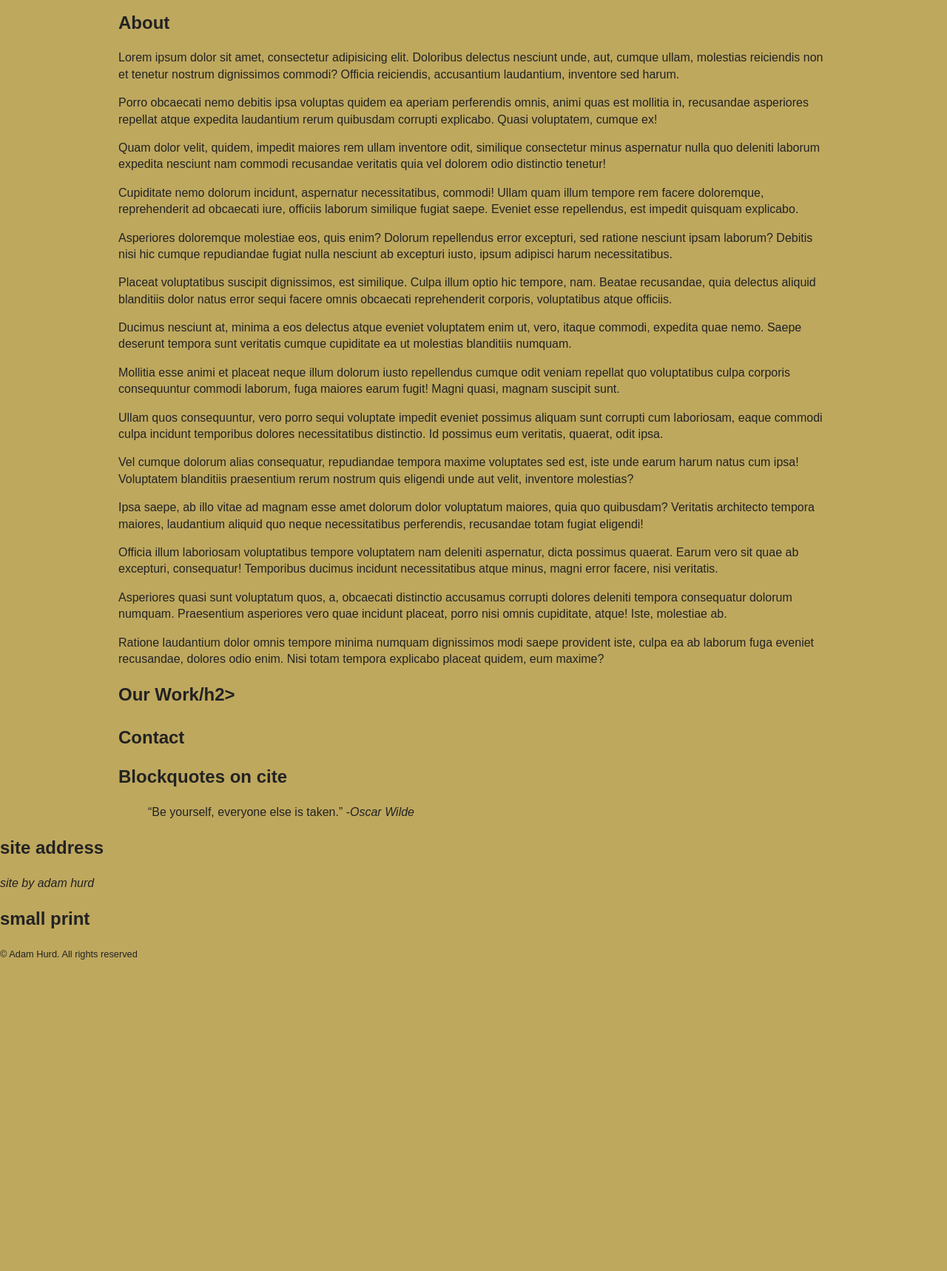
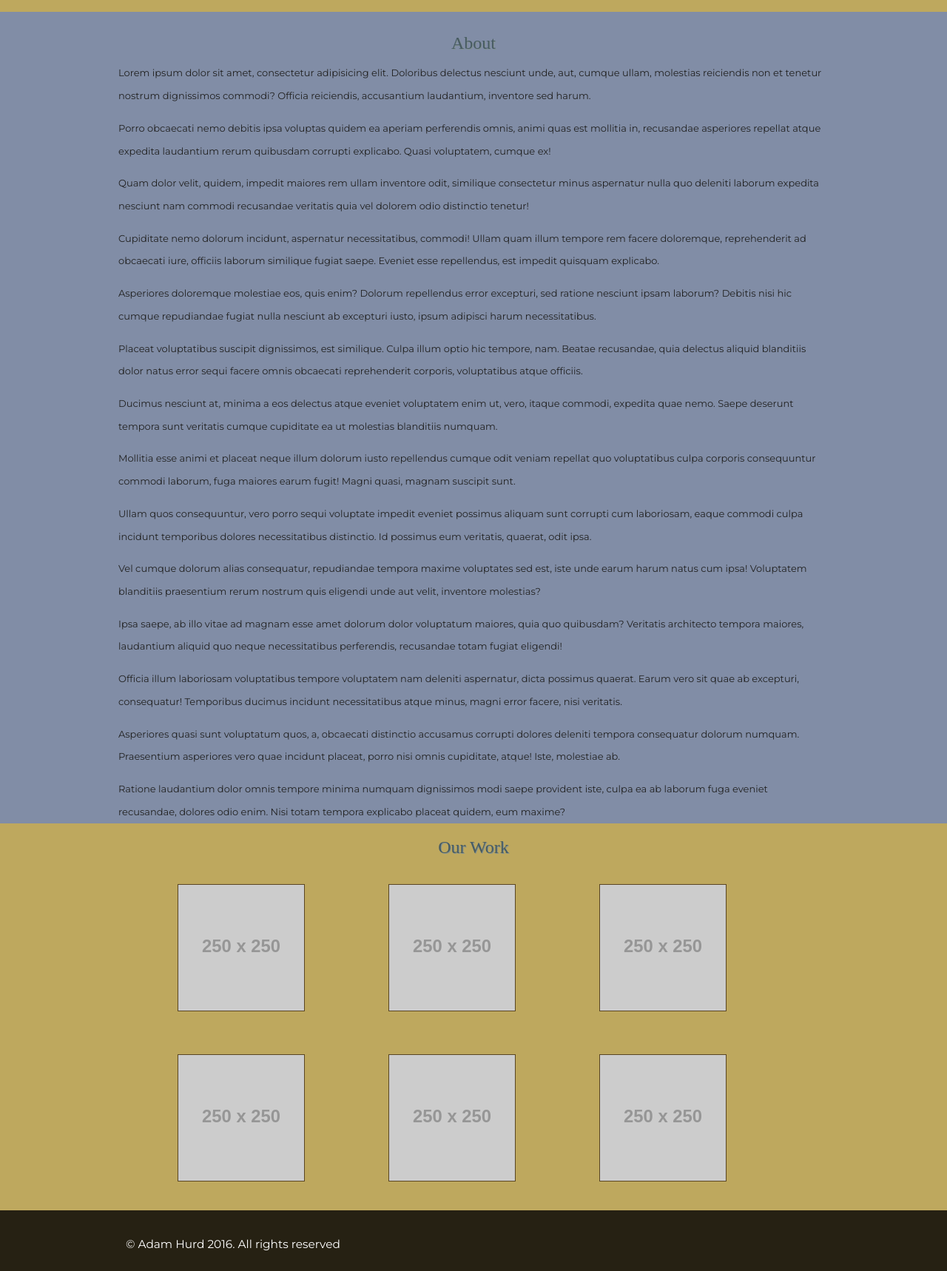
Before and after one commit to adamhurd/faux-company, a plain HTML site: page index.html in a window 1280 px wide. Shown: the part 522-2240 px from the top of the page at 74% size. Before the commit the page ends 1839 px from the top, so only its background shows below. Drawn offline with nearby package versions, Linux system fonts and the light colour scheme; placeholder pictures from the web are drawn by us; a script that the page names is missing.

Commit message:
Formatting, layout

```diff
--- a/index.html
+++ b/index.html
@@ -7,6 +7,7 @@
         <meta name="description" content="">
         <meta name="viewport" content="width=device-width, initial-scale=1">
 
+
         <link rel="apple-touch-icon" href="apple-touch-icon.png">
         <!-- Place favicon.ico in the root directory -->
         <link rel="stylesheet" href="css/normalize.css">
@@ -14,12 +15,6 @@
         <script src="js/vendor/modernizr-2.8.3.min.js"></script>
     </head>
     <body>
-        <!--[if lt IE 8]>
-            <p class="browserupgrade">You are using an <strong>outdated</strong> browser. Please <a href="http://browsehappy.com/">upgrade your browser</a> to improve your experience.</p>
-        <![endif]-->
-
-        <!-- Add your site or application content here -->
-
         <div class="top">
         <div class="container">
             <header>
@@ -30,22 +25,26 @@
                     <ul>
                         <li><a href="#"><i class='icon-home'></i>Home</a></li>
                         <li><a href="#">About</a></li>
+                        <li><a href="#">Our Work</a></li>
                         <li><a href="#">Contact</a></li>
-                        <li><a href="#">Our Work</a></li>
+
                     </ul>
                 </ul>
             </nav>
         </div> <!--End Container-->
         </div> <!--End Top-->
-        <div class="container">
-            <main>
+
+
     <!--             <p><time datetime="2016-09-20T18:00" pubdate="pubdate">
                 September 20th, 2016 6:00pm time
                 </p> -->
+        <div class="container">
             <figure>
-                    <img src="http://placehold.it/960x500">
+                    <img src="http://placehold.it/900x500">
             </figure>
-            <section>
+        </div>
+        <div class="about">
+            <section class="container">
                 <h2>About</h2>
                 <p>Lorem ipsum dolor sit amet, consectetur adipisicing elit. Doloribus delectus nesciunt unde, aut, cumque ullam, molestias reiciendis non et tenetur nostrum dignissimos commodi? Officia reiciendis, accusantium laudantium, inventore sed harum.</p>
                 <p>Porro obcaecati nemo debitis ipsa voluptas quidem ea aperiam perferendis omnis, animi quas est mollitia in, recusandae asperiores repellat atque expedita laudantium rerum quibusdam corrupti explicabo. Quasi voluptatem, cumque ex!</p>
@@ -61,58 +60,47 @@
                 <p>Officia illum laboriosam voluptatibus tempore voluptatem nam deleniti aspernatur, dicta possimus quaerat. Earum vero sit quae ab excepturi, consequatur! Temporibus ducimus incidunt necessitatibus atque minus, magni error facere, nisi veritatis.</p>
                 <p>Asperiores quasi sunt voluptatum quos, a, obcaecati distinctio accusamus corrupti dolores deleniti tempora consequatur dolorum numquam. Praesentium asperiores vero quae incidunt placeat, porro nisi omnis cupiditate, atque! Iste, molestiae ab.</p>
                 <p>Ratione laudantium dolor omnis tempore minima numquam dignissimos modi saepe provident iste, culpa ea ab laborum fuga eveniet recusandae, dolores odio enim. Nisi totam tempora explicabo placeat quidem, eum maxime?</p>
+            </section>
+        </div>
 
-                </p>
+<!--         <div> -->
+
+            <section class="ourwork container">
+
+                <h2>Our Work</h2>
+                <ul>
+                    <li>
+                        <figure><img src="http://placehold.it/250x250"></figure>
+                    </li>
+                    <li>
+                        <figure><img src="http://placehold.it/250x250"></figure>
+                    </li>
+                    <li>
+                        <figure><img src="http://placehold.it/250x250"></figure>
+                    </li>
+                    <li>
+                        <figure><img src="http://placehold.it/250x250"></figure>
+                    </li>
+                    <li>
+                        <figure><img src="http://placehold.it/250x250"></figure>
+                    </li>
+                    <li>
+                        <figure><img src="http://placehold.it/250x250"></figure>
+                    </li>
+                </ul>
             </section>
-            <section>
-                <h2>Our Work/h2>
-                <p>
-
-                </p>
-    <!--             <figure>
-                    <img src="images/keytar.jpg" alt="korg keytar">
-                    <figcaption>Korg RK-100 (1984) MIDI remote controller</figcaption>
-                </figure> -->
+<!--         </div> -->
 
 
-
-               <!--  <blockquote cite="http://pinterest.com/sylvesterhiew/hipster-quotes/">
-                <p>
-                    <q>Be yourself, everyone else is taken.</q> -<cite>Oscar Wilde</cite>
-                </p>
-                </blockquote> -->
-            </section>
-            <section>
-
-                <h2>Contact</h2>
-                <p>
-
-                </p>
-    <!--             <figure>
-                    <img src="images/keytar.jpg" alt="korg keytar">
-                    <figcaption>Korg RK-100 (1984) MIDI remote controller</figcaption>
-                </figure> -->
-
-
-
-                <h2>Blockquotes on cite</h2>
-                <blockquote cite="http://pinterest.com/sylvesterhiew/hipster-quotes/">
-                <p>
-                    <q>Be yourself, everyone else is taken.</q> -<cite>Oscar Wilde</cite>
-                </p>
-                </blockquote>
-            </section>
-            </main>
         </div>
 
-        <footer>
-            <h2>site address</h2>
-            <address>site by adam hurd</address>
+        <div class="footer">
 
-            <h2>small print</h2>
-            <p><small>&copy; Adam Hurd. All rights reserved</small></p>
+        <footer class="container">
 
+            <p><small>&copy; Adam Hurd 2016. All rights reserved</small></p>
         </footer>
+        </div>
 
 
         <script src="https://code.jquery.com/jquery-1.12.0.min.js"></script>
--- a/scss/_base.scss
+++ b/scss/_base.scss
@@ -5,20 +5,80 @@
 @import url('https://use.fontawesome.com/74b492a4aa.js');
 
 body {
+	font-family: $font-primary;
+	font-size: 1.2rem;
+	line-height: 160%;
 	background: darken($paleyellow, 30);
 	color: rgba;$darkblue: 80;
+
+#{headings()} {
+	font-family: $font-secondary;
+	font-weight: normal;
+	color: $darkgray;
+	@include text-shadow($lightgray 1px 1px);
+}
+
+
+h1 {
+	font-size: 2.2rem;
+	color: ($darkblue, 25);
+	// margin-bottom: .4rem;
+	padding-left: 20px;
+
+}
+
+h2 {
+	font-size: 1.5rem;
+	line-height: 100%;
+	margin: 20px 0 0 0;
+	color: $darkgray;
+}
+
+a {
+	text-decoration: underline;
+	color: mediumgray;
+	&:hover {
+		color: $orange;
+	}
+}
+
+p {
+	margin-bottom: 10px;
+}
+
+.small {
+	font-size: 1rem;
+	color: $blue;
+}
+
 }
 .top {
    	 background: rgba(0,0,0,.8);
    	 position: fixed;
    	 width: 100%;
-   	 margin-top: auto;
-   	 margin-bottom: auto;
+   	 top: 0px;
+   	 left:0px;
+	 margin: 0px;
+   	 padding: 10px;
+ }
+
+.about {
+	background: rgba(129,141,166,1);
+	padding-top: 10px;
+	font-size: 13px;
 }
 
-// .box {
+.footer {
+   	 background: rgba(0,0,0,.8);
+   	 color: white;
+   	 width: 100%;
+   	 top: 0px;
+   	 left:0px;
+	 margin: 0px;
+   	 padding: 10px;
+   	 float: left;
+ }
 
-// }
 
 .container{
 	max-width: 960px;
@@ -26,24 +86,72 @@ body {
 	margin-right: auto;
 }
 
+.ourwork img {
+	max-width: 100%;
+	height: auto;
+	border: 1px solid #594522;
+}
+
+.ourwork ul li{
+	float: left;
+	width: 250px;
+	min-height: 230px;
+	margin-right: 35px;
+	list-style-type: none;
+}
+
+.ourwork ul li:nth-of-type(3n) {
+	margin-right: 0;
+}
+
+
+
+//boxes------------for grids------------
+
+.box {
+	background: rgba(206,222,242,1);
+	padding: 10px 10px;
+	margin-bottom: 5px;
+	margin-top: 5px;
+}
+
+.box p{
+	text-align: center;
+	margin-bottom: 0px;
+	line-height: 1.75em;
+}
+
+.box1 {
+	font-size: 1.5em;
+}
+
+.box h1,h2,h3 {
+	text-align: center;
+}
+
+
+
 header {
 	float: left;
-	width: 345px;
+	// width: 345px;
 }
 
 header h1{
 	color:white;
-	font-size: 3em;
+	font-size: 2em;
 }
 nav {
   float: right;
-  width: 386px;
-  margin-top: auto;
-  margin-bottom: auto;
+  // width: 386px;
+  margin-top: 0px;
+
 }
 nav ul li {
   display: inline-block;
   padding-right: 20px;
+  margin-top: auto;
+  margin-bottom: auto;
+
 }
 nav ul li a {
   text-decoration: none;
@@ -58,20 +166,5 @@ nav ul li a:visited {
 nav ul li a:hover,
 nav ul li a:active {
   color: rgba(255, 255, 255, 0.9);
-  background: #ff8562;
-  // border-radius: 15px;
+  background: $gray;
 }
-
-// #{headings()} {
-// 	font-family: $font-secondary;
-// 	font-weight: normal;
-// 	color: $darkgray;
-// 	@include text-shadow($payleryellow 1px 1px);
-// }
-
-// h1 {
-// 	font-size: 2.2rem;
-// 	color: lighten($darkblue, 25);
-// 	margin-bottom: .4rem;
-// 	border-bottom: 1px solid $lightgray;
-// }
--- /dev/null
+++ b/scss/_grids.scss
@@ -0,0 +1,43 @@
+//Susy Setup --------------------------------
+$total-columns :12;
+$column-width  :4em;
+$gutter-width  :1em;
+$grid-padding  : $gutter-width;
+
+@include border-box-sizing;
+
+$small: 1px 480px;
+$medium: 481px 768px;
+$large: 769px 960px;
+
+//Content ------------------------------------------------------
+.layout {
+	@include container;
+	padding: 3%;
+}
+
+.primary {
+	margin-top: .2em;
+	@include at-breakpoint($medium) {
+		@include span-columns(8,12);
+	}//medium layour
+}//primary
+
+//Content Layout ----------------------------------------------------
+
+
+// $susy: (
+// 	columns: 12,
+// 	gutters: 1/4,
+// 	);
+
+// @include border-box-sizing;
+
+// .container {
+// 	@include container;
+// 	width: 960px;
+// }
+
+// $small: 1px 480px;
+// $medium: 481px 768px;
+// $large: 769px 960px;
```
Also changed, not shown: css/main.css, js/main.js (deleted), 1 other file.
